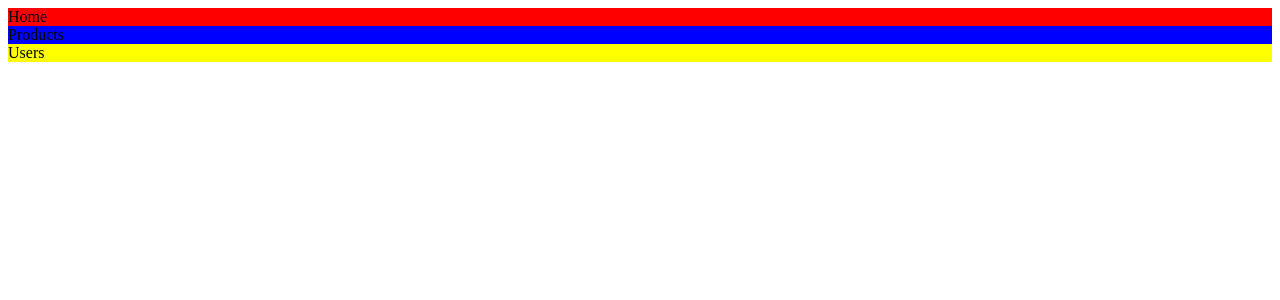
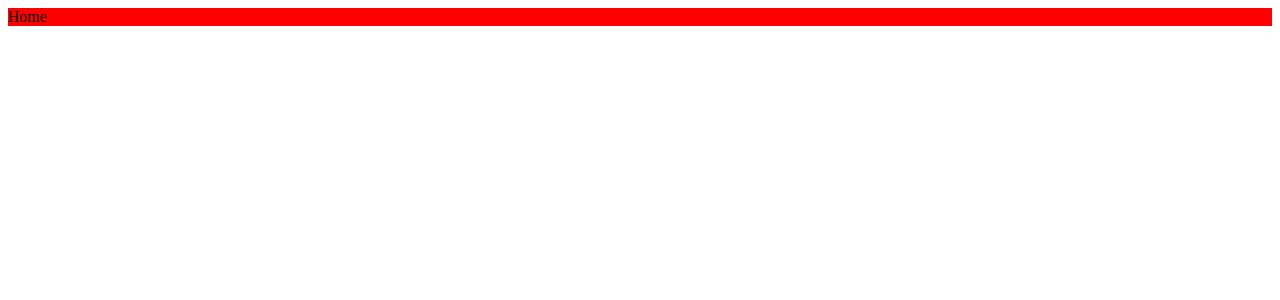
Before and after one commit to Darthdevv/React-Admin-Dashboard, a React (Vite) app: page / in a window 1280 px wide. Shown: the top 300 px of the page. Built offline with nearby package versions, Linux system fonts and the light colour scheme.

Commit message:
⚛️  feat: creating layout of dashboard

```diff
--- a/package.json
+++ b/package.json
@@ -12,6 +12,8 @@
   "dependencies": {
     "react": "^18.3.1",
     "react-dom": "^18.3.1",
+    "react-router": "^6.25.1",
+    "react-router-dom": "^6.25.1",
     "sass": "^1.77.8"
   },
   "devDependencies": {
--- a/src/App.tsx
+++ b/src/App.tsx
@@ -2,16 +2,29 @@ import './App.css'
 import Home from './pages/home/Home'
 import Products from './pages/products/Products'
 import Users from './pages/users/Users'
+import { createBrowserRouter, RouterProvider } from 'react-router-dom'
 
 function App() {
 
+  const router = createBrowserRouter(
+    [
+    {
+      path: '/',
+      element: <Home/>
+    },
+    {
+      path: 'users',
+      element: <Users/>
+    },
+    {
+      path: 'products',
+      element: <Products/>
+    }
+  ]
+  )
 
   return (
-    <>
-      <Home />
-      <Products />
-      <Users />
-    </>
+    <RouterProvider router={router}/>
   )
 }
 
```
Also changed, not shown: src/layouts/MainLayout.tsx (added, +11 -0 lines), src/components/Footer/Footer.tsx (added), src/components/Footer/footer.scss (added), src/components/Menu/Menu.tsx (added), src/components/Menu/menu.scss (added), src/components/Navbar/Navbar.tsx (added), src/components/Navbar/navbar.scss (added), 1 other file (tests, documents, lock files or other folders).
